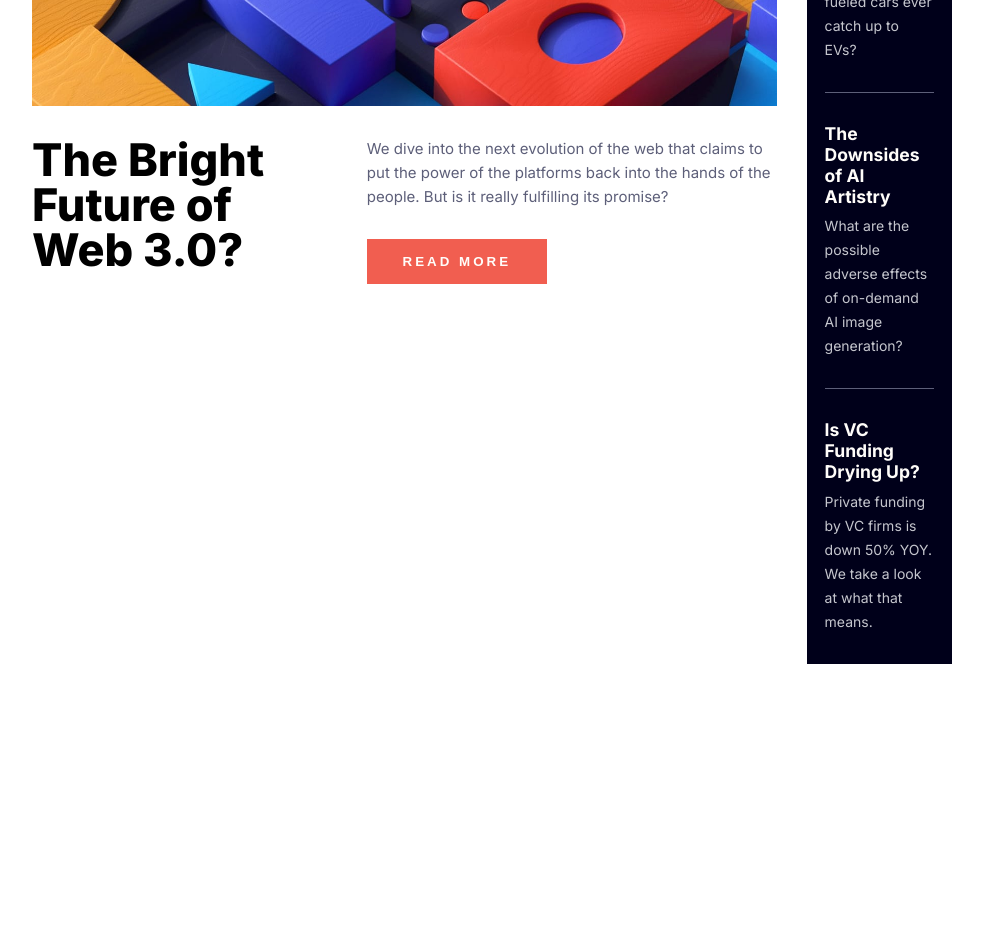
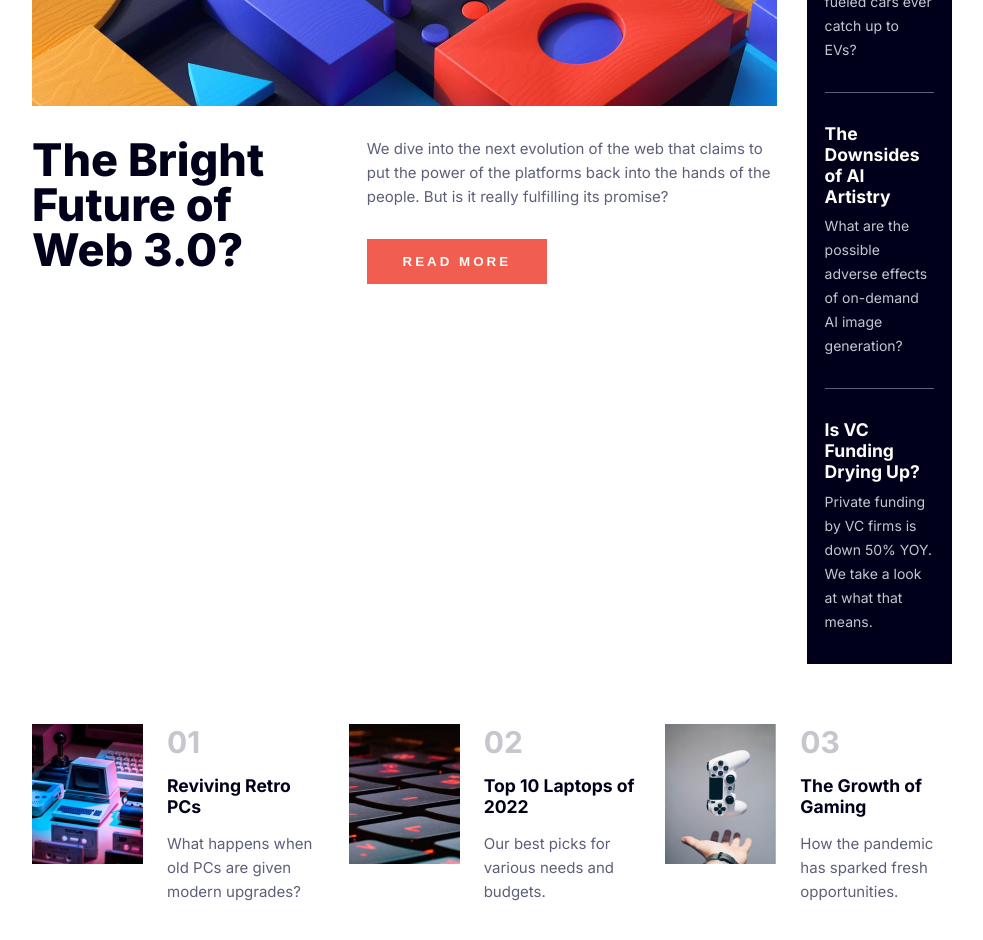
Before and after one commit to saroshfarhan/news-homepage, a React (Vite) app: page / in a window 1280 px wide. Shown: the part 340-1280 px from the top of the page, without its empty margins (148-1131 px from the left). Before the commit the page ends 1004 px from the top, so only its background shows below. Built offline with nearby package versions, Linux system fonts and the light colour scheme.

Commit message:
desktop view completed.

```diff
--- /dev/null
+++ b/bottomData.json
@@ -0,0 +1,21 @@
+[
+  {
+    "id": "01",
+    "heading": "Reviving Retro PCs",
+    "content": "What happens when old PCs are given modern upgrades?",
+    "img": "./src/assets/image-retro-pcs.jpg"
+  },
+  {
+    "id": "02",
+    "heading": "Top 10 Laptops of 2022",
+    "content": "Our best picks for various needs and budgets.",
+    "img": "./src/assets/image-top-laptops.jpg"
+  },
+
+  {
+    "id": "03",
+    "heading": "The Growth of Gaming",
+    "content": "How the pandemic has sparked fresh opportunities.",
+    "img": "./src/assets/image-gaming-growth.jpg"
+  }
+]
--- a/src/App.jsx
+++ b/src/App.jsx
@@ -2,9 +2,11 @@ import React from "react";
 import Navbar from "./components/navbar/navbar";
 import MainSection from "./components/mainSection/mainSection";
 import NewSection from "./components/newSection/newSection";
+import BottomNews from "./components/bottomNews/bottomNews";
 
 import "./App.scss";
 import newData from "../newData.json";
+import bottomData from "../bottomData.json";
 
 function App() {
   return (
@@ -14,6 +16,7 @@ function App() {
         <MainSection />
         <NewSection newData={newData} />
       </div>
+      <BottomNews bottomData={bottomData} />
     </div>
   );
 }
--- a/src/App.scss
+++ b/src/App.scss
@@ -17,7 +17,6 @@ a {
 
 .main-container {
   margin: 4rem 12rem;
-  height: 80vh;
 
   .upper-main-container {
     margin-top: 2.4rem;
--- a/src/components/bottomNews/bottomNews.jsx
+++ b/src/components/bottomNews/bottomNews.jsx
@@ -0,0 +1,24 @@
+import React from "react";
+import "./bottomNews.scss";
+
+function BottomNews({ bottomData }) {
+  const bottomNews = bottomData.map((data) => {
+    return (
+      <div key={data.id} className="bottom-container">
+        <div className="image-container">
+          <img src={data.img} alt="news container" />
+        </div>
+        <div className="bottom-news">
+          <h1>{data.id}</h1>
+          <a href="#">
+            <h3>{data.heading}</h3>
+          </a>
+          <p>{data.content}</p>
+        </div>
+      </div>
+    );
+  });
+  return <div className="bottom">{bottomNews}</div>;
+}
+
+export default BottomNews;
--- a/src/components/bottomNews/bottomNews.scss
+++ b/src/components/bottomNews/bottomNews.scss
@@ -0,0 +1,47 @@
+$SoftOrange: hsl(35, 77%, 62%);
+$SoftRed: hsl(5, 85%, 63%);
+$OffWhite: hsl(36, 100%, 99%);
+$GrayishBlue: hsl(233, 8%, 79%);
+$DarkGrayishBlue: hsl(236, 13%, 42%);
+$VeryDarkBlue: hsl(240, 100%, 5%);
+
+.bottom {
+  margin-top: 4rem;
+  gap: 2rem;
+  display: grid;
+  grid-template-columns: 1fr 1fr 1fr;
+
+  .bottom-container {
+    display: flex;
+    justify-content: space-between;
+    //align-items: flex-start;
+    gap: 1.6rem;
+
+    .image-container {
+      img {
+        height: 9.4rem;
+        object-fit: contain;
+      }
+    }
+    .bottom-news {
+      display: grid;
+      justify-content: space-evenly;
+      gap: 1rem;
+      h1 {
+        color: $GrayishBlue;
+      }
+      h3 {
+        color: $VeryDarkBlue;
+
+        &:hover {
+          color: $SoftOrange;
+          transition: cubic-bezier(0.445, 0.05, 0.55, 0.95) 0.2s;
+        }
+      }
+      p {
+        line-height: 24px;
+        color: $DarkGrayishBlue;
+      }
+    }
+  }
+}
--- a/src/components/mainSection/mainSection.scss
+++ b/src/components/mainSection/mainSection.scss
@@ -23,6 +23,7 @@ $VeryDarkBlue: hsl(240, 100%, 5%);
       font-size: 3rem;
       font-weight: 800;
       line-height: 3rem;
+      color: $VeryDarkBlue;
     }
   }
 
```
